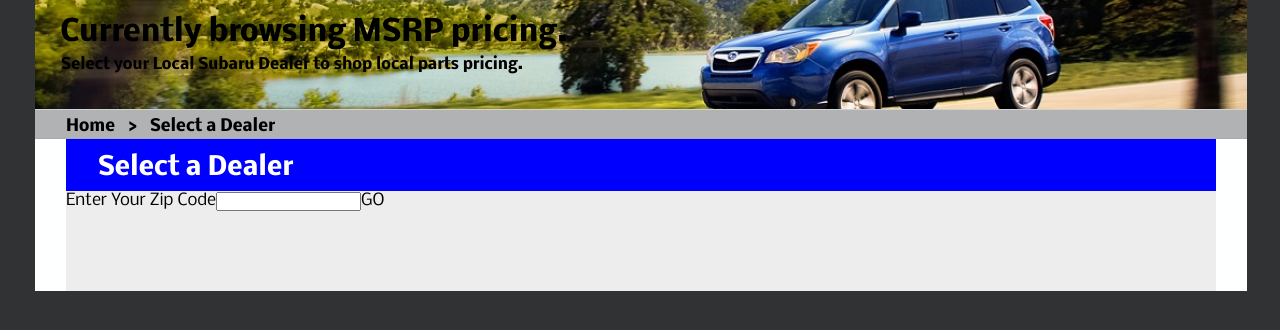
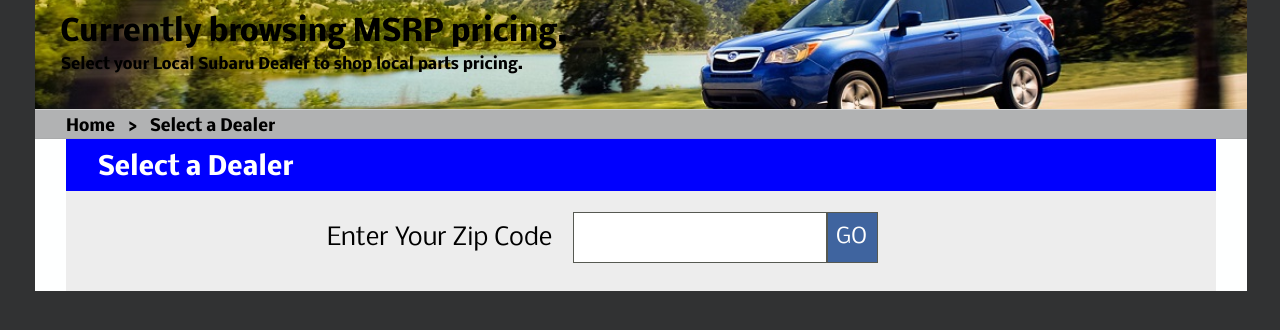
Before and after one commit to mallerie/Mock-Subaru-Page, a plain HTML site: page index.html in a window 1280 px wide. Shown: the part 182-512 px from the top of the page. Drawn offline with Linux system fonts and the light colour scheme.

Commit message:
Added enter zip section

```diff
--- a/index.html
+++ b/index.html
@@ -137,6 +137,10 @@
         </ul>
       </div>
 
+      <div id="all-dealers">
+
+      </div>
+
     </main>
 
     <footer>
--- a/main.css
+++ b/main.css
@@ -274,7 +274,32 @@ h2 {
 
 #enter-zip ul {
   display: flex;
+  padding: 21px 261px;
 }
 
+#enter-zip li {
+  font-size: 24px;
+}
+
+#enter-zip li:first-child {
+  margin: 0 19px 0 0;
+  padding: 13px 2px 0 0;
+}
+
+#enter-zip input {
+  height: 51px;
+  width: 254px;
+  border: 1px solid #565952;
+}
+
+#enter-zip li:last-child {
+  width: 51px;
+  height: 51px;
+  background: #3F649F;
+  border: 1px solid #565952;
+  color: white;
+  padding: 12px 8px;
+  font-size: 21px;
+}
 
 /*********MAIN SECTION*************/
```
